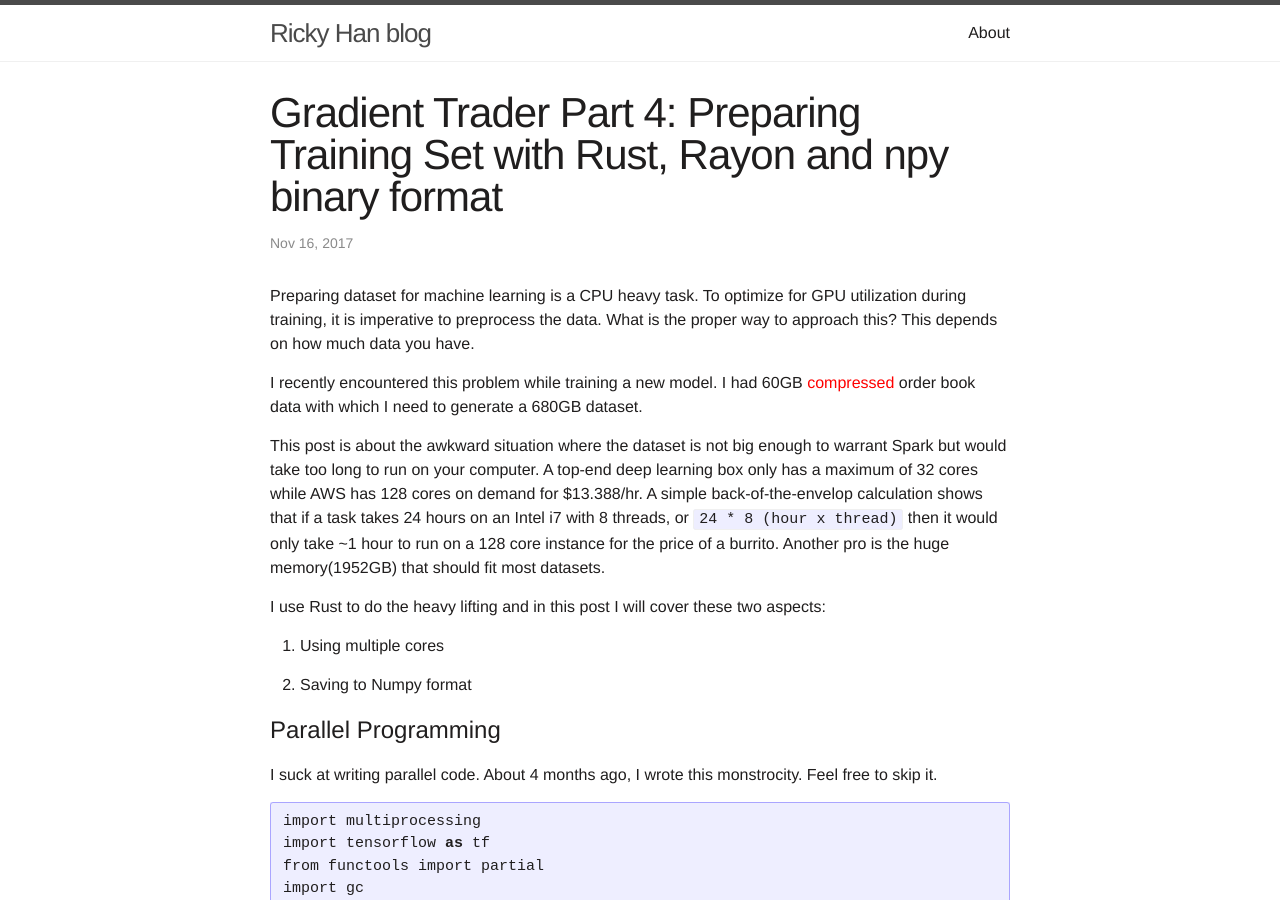
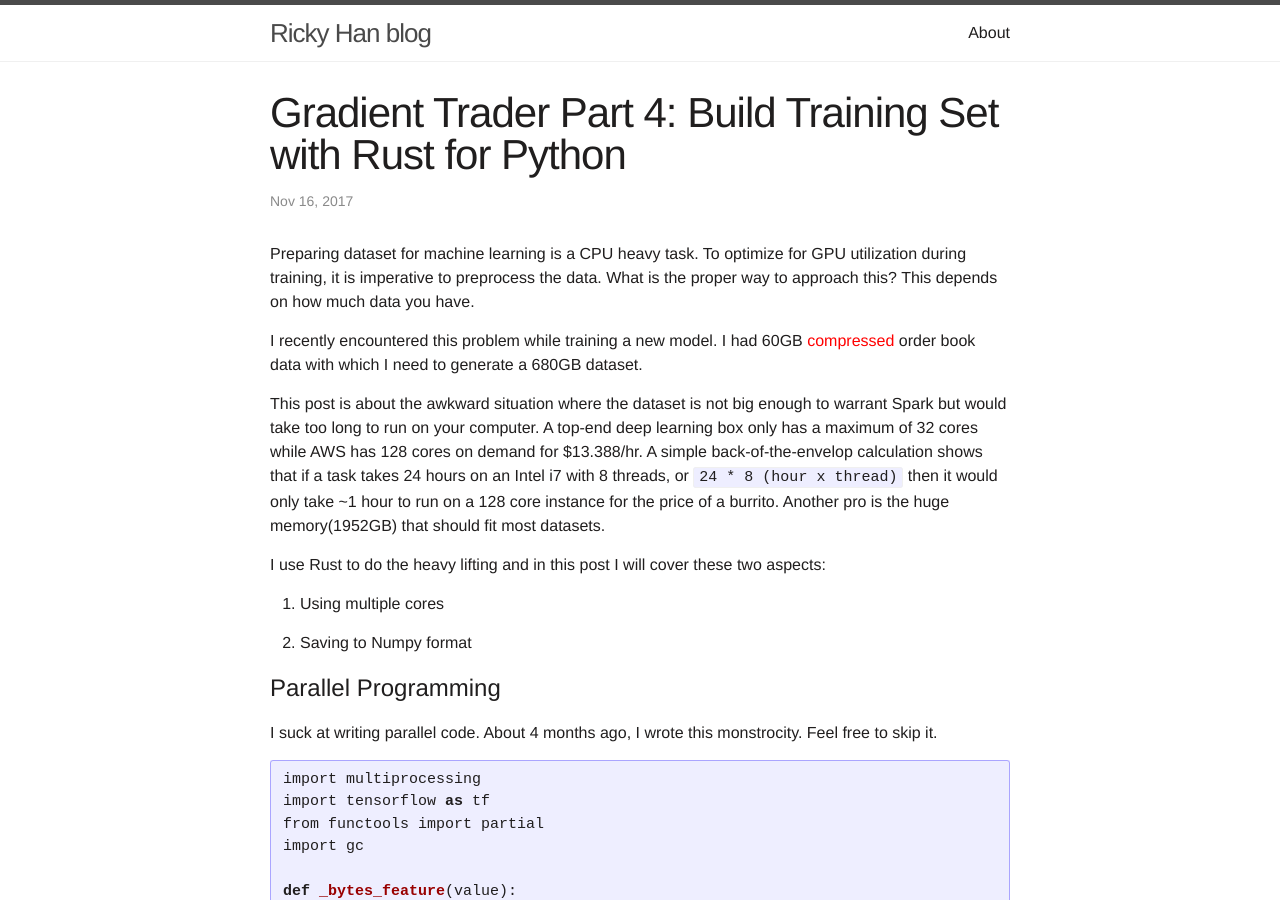
Before and after one commit to 0b01/rickyhan.com, a Jekyll site: the page built from _posts/2017-11-16-preparing-training-set-with-rust-rayon-npy-format.markdown, in a window 1280 px wide and 900 px high. Built offline with Jekyll 4.4.1, drawn with Linux system fonts in a browser that asks for light colours.

Commit message:
Update 2017-11-16-preparing-training-set-with-rust-rayon-npy-format.markdown

```diff
--- a/_posts/2017-11-16-preparing-training-set-with-rust-rayon-npy-format.markdown
+++ b/_posts/2017-11-16-preparing-training-set-with-rust-rayon-npy-format.markdown
@@ -1,6 +1,6 @@
 ---
 layout: post
-title:  "Gradient Trader Part 4: Preparing Training Set with Rust, Rayon and npy binary format"
+title:  "Gradient Trader Part 4: Build Training Set with Rust for Python"
 date:   2017-11-16 00:00:00 -0400
 categories: jekyll update
 ---
```
